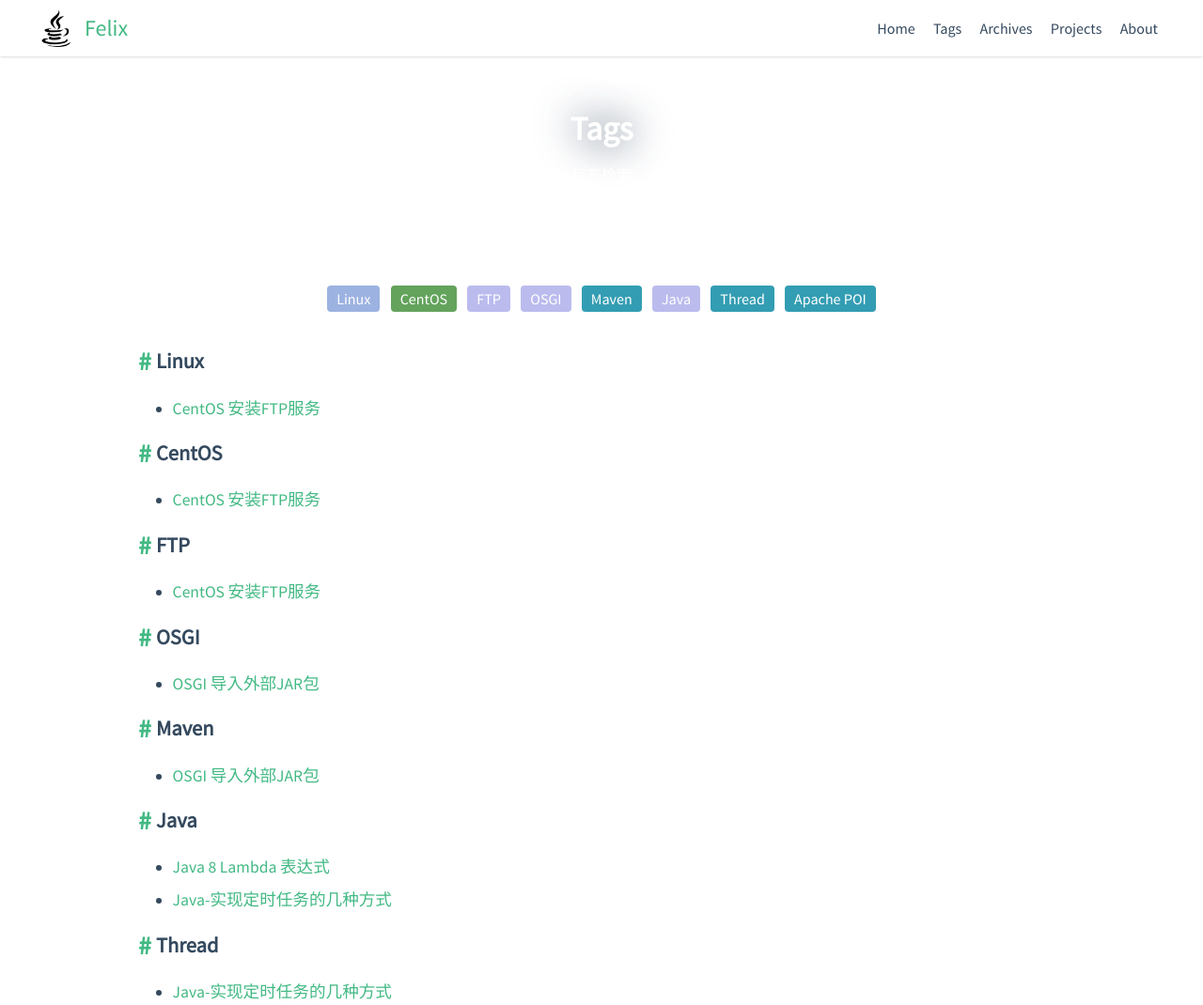
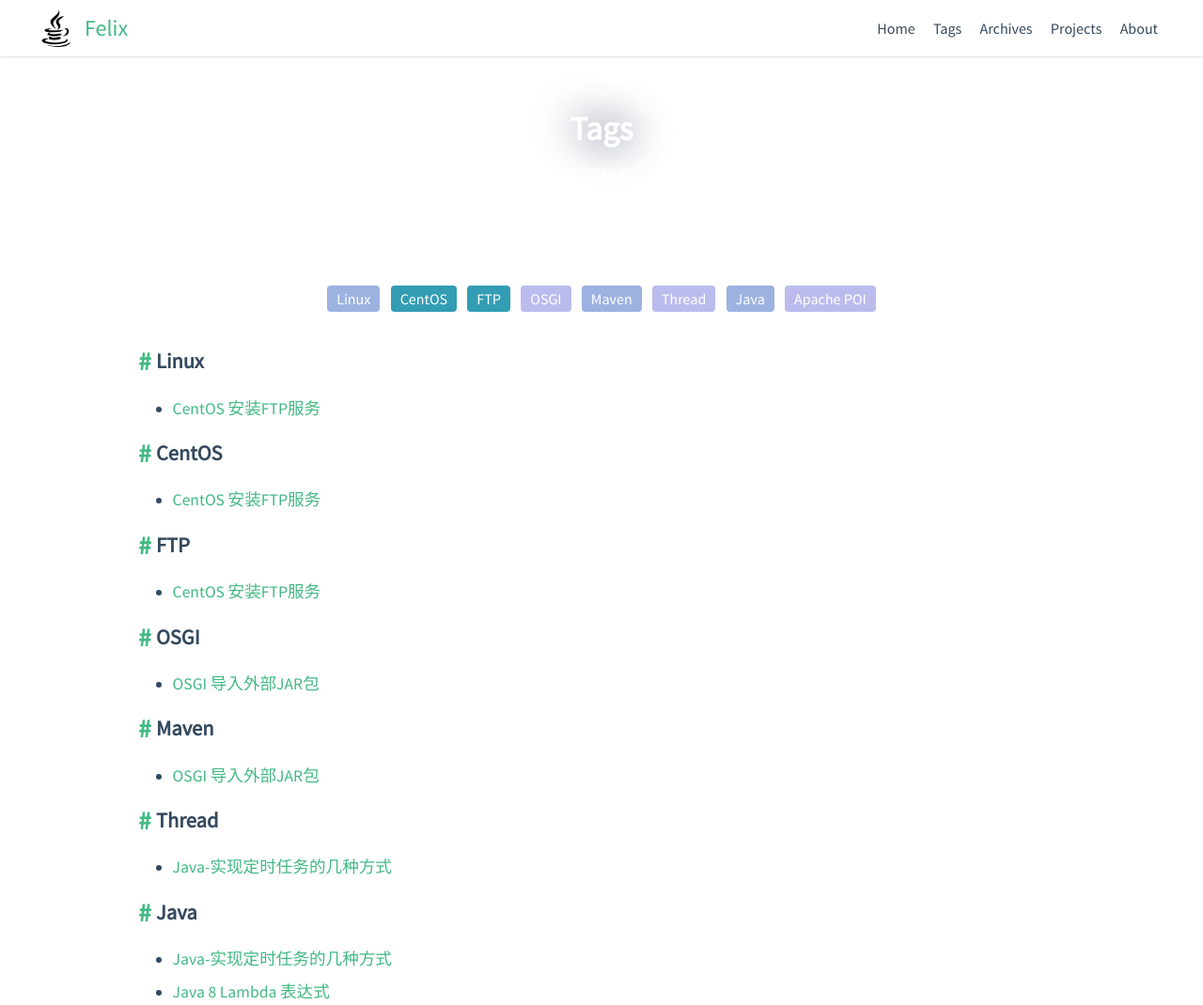
Before and after one commit to qingboooo/qingboooo.github.io, a plain HTML site: page tags/index.html in a window 1280 px wide. Shown: the top 1070 px of the page at 94% size. Drawn offline with nearby package versions, Linux system fonts and the light colour scheme; some packages are replaced by stand-ins of ours; a script that the page names is missing.

Commit message:
Site updated: 2018-07-26 20:30:03

```diff
--- a/tags/index.html
+++ b/tags/index.html
@@ -146,19 +146,19 @@
 
       <a class="tag1" data-name="tag-Linux">Linux</a>
 
-      <a class="tag3" data-name="tag-CentOS">CentOS</a>
+      <a class="tag2" data-name="tag-CentOS">CentOS</a>
 
-      <a class="tag0" data-name="tag-FTP">FTP</a>
+      <a class="tag2" data-name="tag-FTP">FTP</a>
 
       <a class="tag0" data-name="tag-OSGI">OSGI</a>
 
-      <a class="tag2" data-name="tag-Maven">Maven</a>
+      <a class="tag1" data-name="tag-Maven">Maven</a>
 
-      <a class="tag0" data-name="tag-Java">Java</a>
+      <a class="tag0" data-name="tag-Thread">Thread</a>
 
-      <a class="tag2" data-name="tag-Thread">Thread</a>
+      <a class="tag1" data-name="tag-Java">Java</a>
 
-      <a class="tag2" data-name="tag-Apache POI">Apache POI</a>
+      <a class="tag0" data-name="tag-Apache POI">Apache POI</a>
 
   </div>
 
@@ -218,13 +218,7 @@
     </div>
 
     <div class="tag-list">
-      <h3 class="tag-name" id="tag-Java">Java</h3>
-
-        <ul class="tag-preview">
-          <li>
-            <a href="/2017/05/06/Java 8 Lambda表达式/">Java 8 Lambda 表达式</a>
-          </li>
-        </ul>
+      <h3 class="tag-name" id="tag-Thread">Thread</h3>
 
         <ul class="tag-preview">
           <li>
@@ -235,11 +229,17 @@
     </div>
 
     <div class="tag-list">
-      <h3 class="tag-name" id="tag-Thread">Thread</h3>
+      <h3 class="tag-name" id="tag-Java">Java</h3>
 
         <ul class="tag-preview">
           <li>
             <a href="/2016/09/12/Java-实现定时任务的几种方式/">Java-实现定时任务的几种方式</a>
+          </li>
+        </ul>
+
+        <ul class="tag-preview">
+          <li>
+            <a href="/2017/05/06/Java 8 Lambda表达式/">Java 8 Lambda 表达式</a>
           </li>
         </ul>
 
```
Also changed, not shown: 2016/09/12/Java-实现定时任务的几种方式/index.html (+4 -4 lines), index.html (+4 -4 lines).
